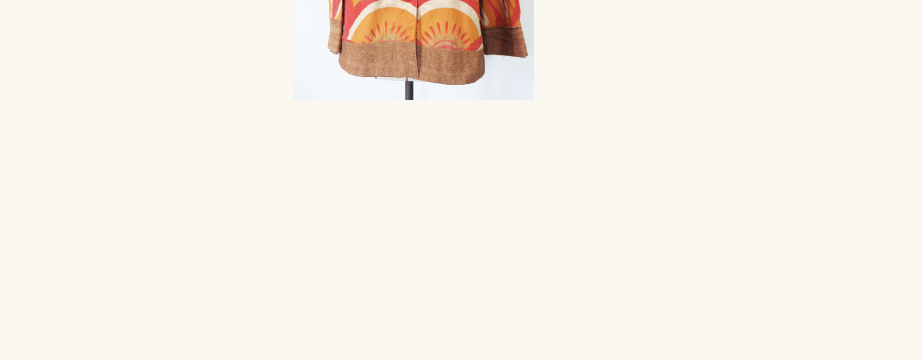
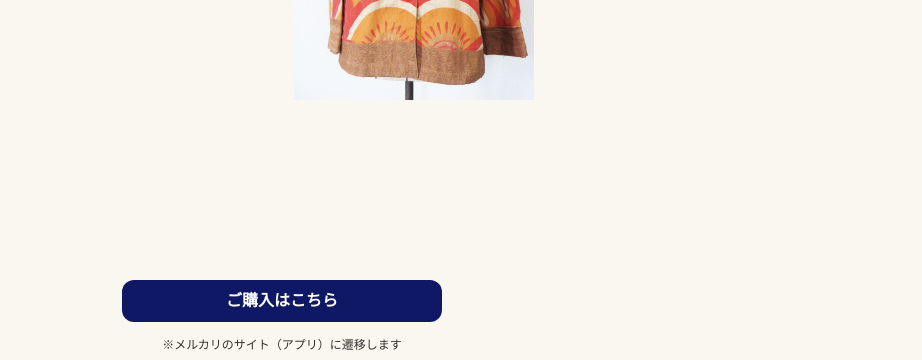
Before and after one commit to dkdk443/monkey-papa, a Gatsby site: page / in a window 1280 px wide. Shown: the part 440-800 px from the top of the page, without its empty margins (358-1280 px from the left). Built offline with nearby package versions, Linux system fonts and the light colour scheme; Gatsby itself is replaced by a stand-in of ours; some packages are replaced by stand-ins of ours; no server answers; a web font is replaced by a local one.

Commit message:
購入ボタン追加

```diff
--- a/gatsby-config.js
+++ b/gatsby-config.js
@@ -35,6 +35,22 @@ module.exports = {
         crossOrigin: `use-credentials`,
       },
     },
+    {
+      resolve: `gatsby-source-facebook-graphql`,
+      options: {
+        // Facebook account or page ID
+        pageId: process.env.GATSBY_BUSINESS_ID,
+        params: {
+          fields: [
+            'name',
+            'media',
+          ],
+        },
+        // Access Token from facebook
+        accessToken: process.env.GATSBY_ACCSESS_TOKEN,
+      },
+    },
+
     `gatsby-plugin-sass`,
     `gatsby-plugin-smoothscroll`,
     `gatsby-transformer-remark`,
--- a/package.json
+++ b/package.json
@@ -22,7 +22,10 @@
     "gatsby-plugin-sass": "^5.13.0",
     "gatsby-plugin-sharp": "^4.24.0",
     "gatsby-plugin-smoothscroll": "^1.2.0",
+    "gatsby-source-facebook": "^2.0.1",
+    "gatsby-source-facebook-graphql": "^0.0.2",
     "gatsby-source-filesystem": "^4.24.0",
+    "gatsby-source-instagram-all": "^5.2.4",
     "gatsby-transformer-remark": "^5.20.0",
     "gatsby-transformer-sharp": "^4.24.0",
     "prop-types": "^15.8.1",
--- a/src/components/header.js
+++ b/src/components/header.js
@@ -39,7 +39,7 @@ const Header = () => {
             href="https://www.instagram.com/papa.monkey/" target="_blank" rel="noreferrer"
             className="header-link-icon"
           >
-            <FontAwesomeIcon icon={ faInstagram } />
+            <FontAwesomeIcon icon={faInstagram} />
           </a>
           <a
             style={{
--- a/src/components/layout.js
+++ b/src/components/layout.js
@@ -38,7 +38,7 @@ const Layout = () => {
 
   return (
     <>
-      <Seo title="アトリエ出本"/>
+      <Seo title="アトリエ出本" />
       <div className='layout'>
         <main
           style={{
@@ -51,11 +51,11 @@ const Layout = () => {
         >
           {
             isSmall
-            ?  <MobileHeader
+              ? <MobileHeader
                 siteTitle={data.site.siteMetadata?.title || `Title`}
-            style={!isSmall ? 'opacity': 0}
+                style={!isSmall ? 'opacity' : 0}
               />
-            : <Header style={!isSmall ? 'opacity': 1}></Header>
+              : <Header style={!isSmall ? 'opacity' : 1}></Header>
           }
 
           <div className="section" id="top">
@@ -94,15 +94,41 @@ const Layout = () => {
               loading="lazy"
               className='hero-image'
             />
+
           </div>
-          <div className="section" id="news">
+          <div style={{
+            display: "flex",
+            justifyContent: "center",
+            flexDirection: "column",
+            alignItems: "center"
+          }}>
+            <a
+              style={{
+                width: "320px",
+                padding: "8px",
+                backgroundColor: "#0f1865",
+                color: "#fff",
+                fontSize: "16px",
+                display: 'inline-block',
+                textAlign: 'center',
+                margin: "40px 30px 10px",
+                borderRadius: "12px",
+                fontWeight: "600"
+              }}
+              href="https://jp.mercari.com/user/profile/536948409">ご購入はこちら</a>
+            <p style={{
+              fontSize: "12px",
+            }}>※メルカリのサイト（アプリ）に遷移します</p>
+          </div>
+
+          {/* <div className="section" id="news">
             <div className="innner_content">
               <h2>お知らせ</h2>
               <ul className='news'>
                 <News />
               </ul>
             </div>
-          </div>
+          </div> */}
           <div className="section up"
             id="about"
             style={{
@@ -130,7 +156,7 @@ const Layout = () => {
           </div>
         </main>
         <div className="footer">
-          <div className="copy-right">©{ year } Atelier Demoto All Rights Reserved</div>
+          <div className="copy-right">©{year} Atelier Demoto All Rights Reserved</div>
         </div>
       </div>
     </>
--- a/src/components/works.js
+++ b/src/components/works.js
@@ -24,13 +24,22 @@ const Works = () => {
     }
     return comparison;
   }
+  function convertDateFormat(dateString) {
+    const date = new Date(dateString);
+    const year = date.getFullYear();
+    const month = String(date.getMonth() + 1).padStart(2, '0');
+    const day = String(date.getDate()).padStart(2, '0');
+
+    return `${year}/${month}/${day}`;
+  }
 
 
   useEffect(() => {
     axios
-      .get(`${urlEndpoint}/${businessId}?fields=name,media .limit(${limit}){ caption,media_url,thumbnail_url,permalink,like_count,comments_count,media_type}&access_token=${accessToken}`)
+      .get(`${urlEndpoint}/${businessId}?fields=name,media .limit(${limit}){ caption,media_url,thumbnail_url,permalink,like_count,comments_count,media_type,timestamp}&access_token=${accessToken}`)
       .then(resp => {
         let data = resp.data.media.data;
+        console.log(data);
         data = data.sort(compareFunc);
         data = data.slice(0, 20);
         setPosts(data);
@@ -84,6 +93,10 @@ const Works = () => {
                         className='post-item-image'
                         width="167px" />
                     </a>
+                    <p style={{
+                      fontSize: '14px',
+                      fontWeight: '400',
+                    }}>投稿日：{convertDateFormat(post.timestamp)}</p>
                     <p>{post.caption}</p>
                     <span className='like'>
                       <FontAwesomeIcon icon={faHeart} className
```
Also changed, not shown: src/components/dialog.js (added), 3 other files. Lines whose indentation alone changed are shown as unchanged.
